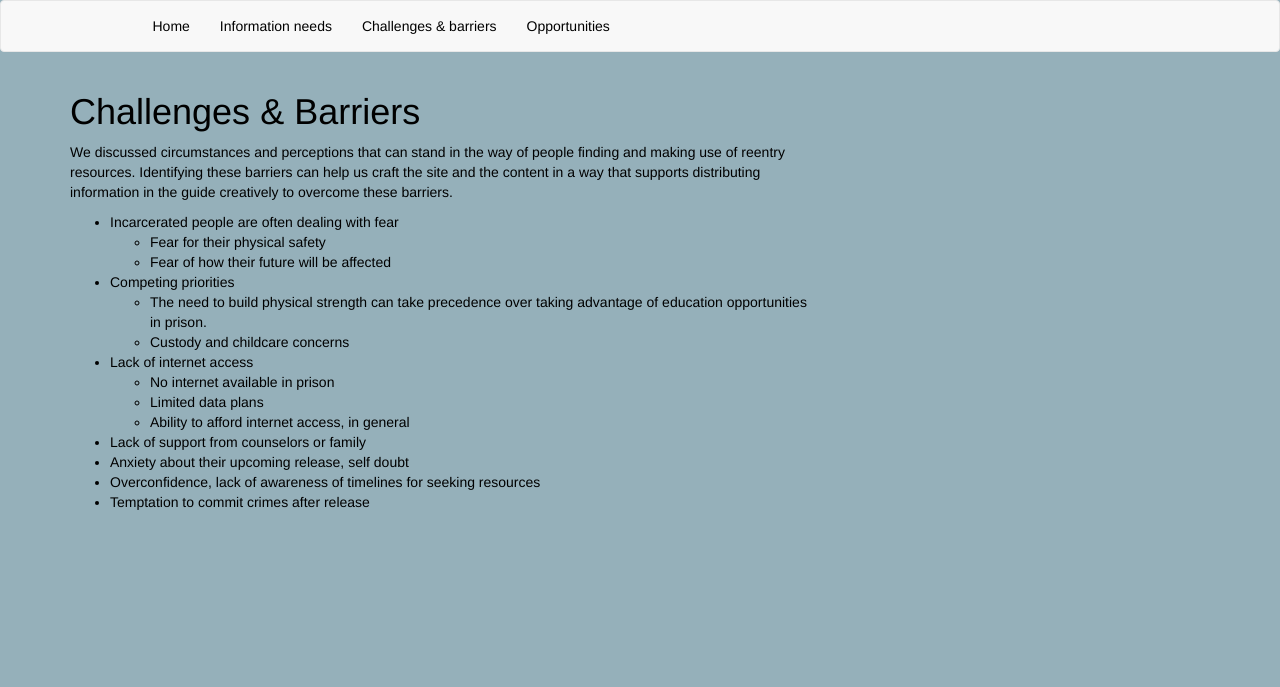
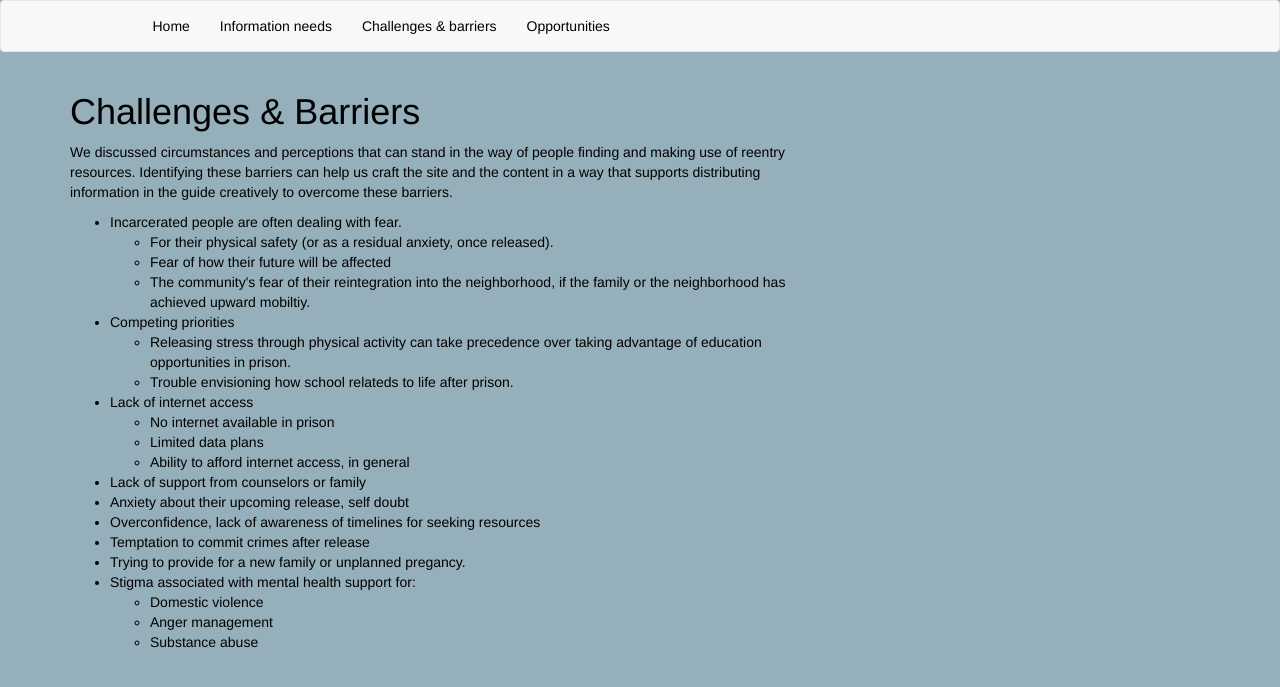
Before and after one commit to evz/access2justice, a Jekyll site: the page built from challenges.html, in a window 1280 px wide. Shown: the top 687 px of the page. Built offline with Jekyll 4.4.1, drawn with Linux system fonts in a browser that asks for light colours; nearby versions of some CDN libraries.

Commit message:
Update challenges.html

```diff
--- a/challenges.html
+++ b/challenges.html
@@ -13,13 +13,16 @@ information in the guide creatively to overcome these barriers.
 </p>
 <ul>
     <li>
-        Incarcerated people are often dealing with fear
+        Incarcerated people are often dealing with fear.
         <ul>
             <li>
-                Fear for their physical safety
+                For their physical safety (or as a residual anxiety, once released).
             </li>
             <li>
                 Fear of how their future will be affected
+            </li>
+            <li>
+                The community's fear of their reintegration into the neighborhood, if the family or the neighborhood has achieved upward mobiltiy.
             </li>
         </ul>
     </li>
@@ -27,10 +30,10 @@ information in the guide creatively to overcome these barriers.
         Competing priorities
         <ul>
             <li>
-                The need to build physical strength can take precedence over taking advantage of education opportunities in prison.
+                Releasing stress through physical activity can take precedence over taking advantage of education opportunities in prison.
             </li>
             <li>
-                Custody and childcare concerns
+                Trouble envisioning how school relateds to life after prison.
             </li>
         </ul>
     </li>
@@ -60,6 +63,22 @@ information in the guide creatively to overcome these barriers.
     <li>
         Temptation to commit crimes after release
     </li>
+    <li>
+        Trying to provide for a new family or unplanned pregancy.
+    </li>
+    <li>
+        Stigma associated with mental health support for:
+        <ul>
+            <li>
+                Domestic violence
+            </li>
+            <li>
+                Anger management
+            </li>
+            <li>
+                Substance abuse
+            </li>
+        </ul>
 </ul>
 <!-- and here -->
 
```
